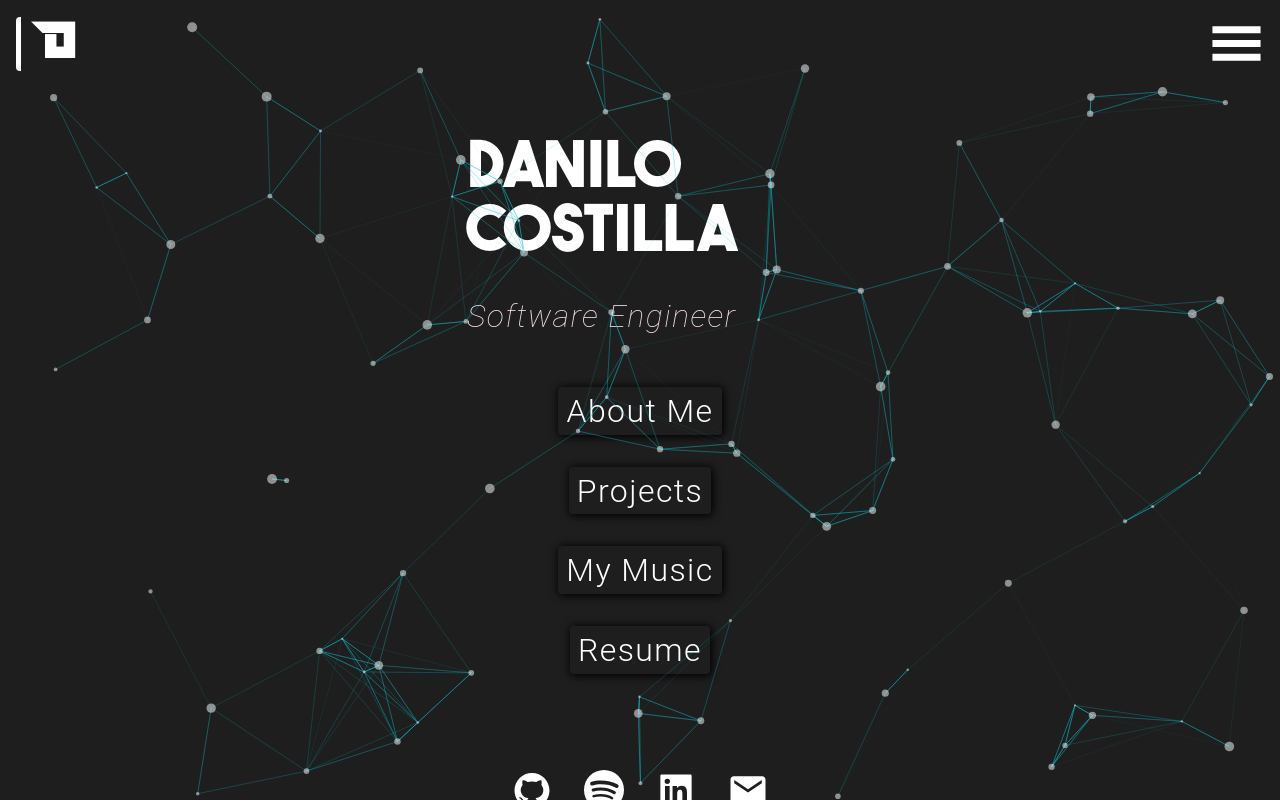
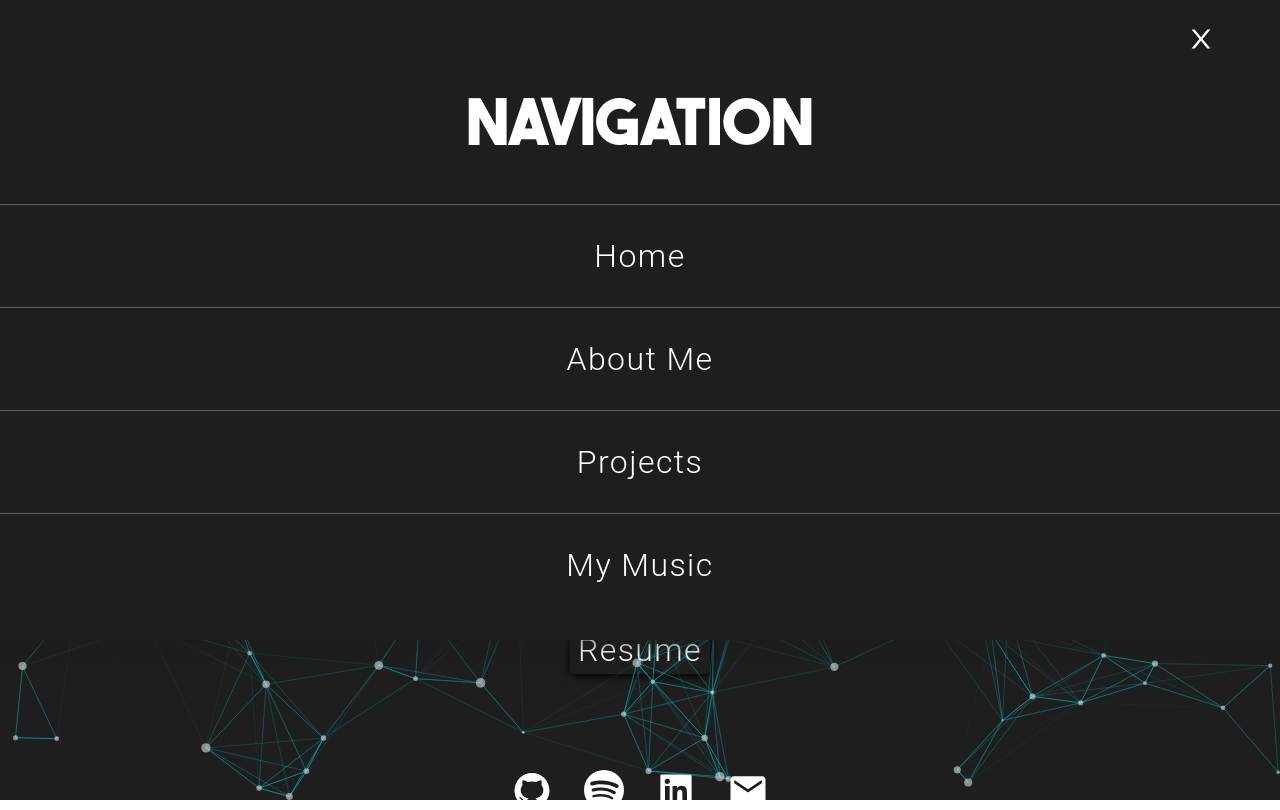
Before and after one commit to danilo-01/portfolio-3, a React (Create React App) app: page / in a window 1280 px wide. Built offline with nearby package versions, Linux system fonts and the light colour scheme.

Commit message:
added navbar

```diff
--- a/src/App.tsx
+++ b/src/App.tsx
@@ -1,11 +1,10 @@
-import React, { useCallback } from "react";
-import styled from "styled-components";
+import React from "react";
+
 import { Route, Routes } from "react-router-dom";
 import Home from "./pages/home";
-import { GiHamburgerMenu } from "react-icons/gi";
-import Particles from "react-tsparticles";
-import { loadFull } from "tsparticles";
-import { Engine } from "tsparticles-engine";
+
+import Layout from "./layout";
+
 const App = () => {
   return (
     <div className="App">
@@ -18,158 +17,4 @@ const App = () => {
   );
 };
 
-// Layout Section Start
-type layoutProps = { children?: React.ReactNode };
-
-const Layout = ({ children }: layoutProps) => {
-  const particlesInit = useCallback(async (engine: Engine) => {
-    console.log(engine);
-    // you can initiate the tsParticles instance (engine) here, adding custom shapes or presets
-    // this loads the tsparticles package bundle, it's the easiest method for getting everything ready
-    // starting from v2 you can add only the features you need reducing the bundle size
-    await loadFull(engine);
-  }, []);
-
-  const particlesLoaded = useCallback(async (container: any) => {
-    await console.log(container);
-  }, []);
-
-  return (
-    <LayoutWrapper>
-      <Particles
-        id="tsparticles"
-        init={particlesInit}
-        loaded={particlesLoaded}
-        options={{
-          fpsLimit: 120,
-          interactivity: {
-            events: {
-              onClick: {
-                enable: true,
-                mode: "push",
-              },
-              onHover: {
-                enable: true,
-                mode: "repulse",
-              },
-              resize: true,
-            },
-            modes: {
-              push: {
-                quantity: 4,
-              },
-              repulse: {
-                distance: 200,
-                duration: 0.4,
-              },
-            },
-          },
-
-          particles: {
-            color: {
-              value: "#ffffff",
-            },
-            links: {
-              color: "#10c5d5",
-              distance: 150,
-              enable: true,
-              opacity: 0.5,
-              width: 1,
-            },
-            collisions: {
-              enable: true,
-            },
-            move: {
-              enable: true,
-              outModes: {
-                default: "bounce",
-              },
-              random: false,
-              speed: 1,
-              straight: false,
-            },
-            number: {
-              density: {
-                enable: true,
-                area: 800,
-              },
-              value: 80,
-            },
-            opacity: {
-              value: 0.5,
-            },
-            shape: {
-              type: "circle",
-            },
-            size: {
-              value: { min: 1, max: 5 },
-            },
-          },
-          detectRetina: true,
-        }}
-      />
-      <Navbar />
-      {children}
-    </LayoutWrapper>
-  );
-};
-
-const LayoutWrapper = styled.div``;
-// Layout Section End
-
-// Navbar Start
-
-const Navbar = () => {
-  return (
-    <NavbarWrapper>
-      <NavbarLogoWrapper>
-        <h1>D</h1>
-      </NavbarLogoWrapper>
-
-      <NavbarMenuWrapper>
-        <GiHamburgerMenu size={55} color="white" />
-      </NavbarMenuWrapper>
-    </NavbarWrapper>
-  );
-};
-
-const NavbarWrapper = styled.div`
-  width: 100%;
-  position: fixed;
-  top: 0;
-  display: flex;
-  justify-content: space-between;
-  align-items: center;
-
-  padding: 1rem;
-`;
-
-const NavbarLogoWrapper = styled.div`
-  font-family: "Sheeping Dogs";
-  color: white;
-  font-size: 25px;
-  padding: 0;
-
-  h1 {
-    margin: 0;
-    padding-left: 1.5rem;
-
-    border-radius: 4px;
-
-    /* identical to box height */
-    border-left: 5px solid white;
-  }
-`;
-
-const NavbarMenuWrapper = styled.div`
-  display: flex;
-  align-items: center;
-  justify-content: center;
-  margin-right: 2rem;
-`;
-
-// Navbar End
-
-// Common
-
 export default App;
--- a/src/common_components/index.tsx
+++ b/src/common_components/index.tsx
@@ -3,8 +3,7 @@ import styled from "styled-components";
 export { default as PageWrapper } from "./page-wrapper";
 export { default as Card } from "./card";
 export { default as StyledButton } from "./styled-button";
-export { default as Navbar } from "./navbar";
-export { default as Layout } from "./layout";
+export { default as Navbar } from "./navbar_old";
 
 export const StyledH1 = styled.h1`
   font-family: "The Bold Font", sans-serif;
--- a/src/common_components/layout.tsx
+++ /dev/null
@@ -1,21 +0,0 @@
-import styled from "styled-components";
-import Navbar from "./navbar";
-
-type layouttype = {
-  children?: React.ReactNode;
-};
-
-function Layout({ children }: layouttype) {
-  return (
-    <LayoutWrapper>
-      <Navbar />
-      <main>{children}</main>
-    </LayoutWrapper>
-  );
-}
-
-export default Layout;
-
-const LayoutWrapper = styled.div`
-  padding-top: 5rem;
-`;
--- /dev/null
+++ b/src/layout.tsx
@@ -0,0 +1,104 @@
+import React, { useCallback } from "react";
+import Particles from "react-tsparticles";
+import styled from "styled-components";
+import { loadFull } from "tsparticles";
+import { Engine } from "tsparticles-engine";
+import Navbar from "./navbar";
+
+type layoutProps = { children?: React.ReactNode };
+
+const Layout = ({ children }: layoutProps) => {
+  const particlesInit = useCallback(async (engine: Engine) => {
+    console.log(engine);
+    // you can initiate the tsParticles instance (engine) here, adding custom shapes or presets
+    // this loads the tsparticles package bundle, it's the easiest method for getting everything ready
+    // starting from v2 you can add only the features you need reducing the bundle size
+    await loadFull(engine);
+  }, []);
+
+  const particlesLoaded = useCallback(async (container: any) => {
+    await console.log(container);
+  }, []);
+
+  return (
+    <LayoutWrapper>
+      <Particles
+        id="tsparticles"
+        init={particlesInit}
+        loaded={particlesLoaded}
+        options={{
+          fpsLimit: 120,
+          interactivity: {
+            events: {
+              // onClick: {
+              //   enable: true,
+              //   mode: "push",
+              // },
+              // onHover: {
+              //   enable: true,
+              //   mode: "repulse",
+              // },
+              resize: true,
+            },
+            modes: {
+              push: {
+                quantity: 4,
+              },
+              repulse: {
+                distance: 200,
+                duration: 0.4,
+              },
+            },
+          },
+
+          particles: {
+            color: {
+              value: "#ffffff",
+            },
+            links: {
+              color: "#10c5d5",
+              distance: 150,
+              enable: true,
+              opacity: 0.5,
+              width: 1,
+            },
+            collisions: {
+              enable: true,
+            },
+            move: {
+              enable: true,
+              outModes: {
+                default: "bounce",
+              },
+              random: false,
+              speed: 1,
+              straight: false,
+            },
+            number: {
+              density: {
+                enable: true,
+                area: 800,
+              },
+              value: 150,
+            },
+            opacity: {
+              value: 0.5,
+            },
+            shape: {
+              type: "circle",
+            },
+            size: {
+              value: { min: 1, max: 5 },
+            },
+          },
+          detectRetina: true,
+        }}
+      />
+      <Navbar />
+      {children}
+    </LayoutWrapper>
+  );
+};
+export default Layout;
+
+const LayoutWrapper = styled.div``;
--- /dev/null
+++ b/src/navbar.tsx
@@ -0,0 +1,140 @@
+import { useState } from "react";
+import { GiHamburgerMenu } from "react-icons/gi";
+import { AiOutlineClose } from "react-icons/ai";
+import styled from "styled-components";
+import { StyledH1 } from "./common_components";
+
+const Navbar = () => {
+  const [navbarOpen, setNavbarOpen] = useState<boolean>(true);
+  const handletoggleNavbar = () => {
+    setNavbarOpen((prevState) => !prevState);
+  };
+  return (
+    <NavbarWrapper>
+      <Navbardropdown
+        active={navbarOpen}
+        handletoggleNavbar={handletoggleNavbar}
+      />
+
+      <NavbarLogoWrapper>
+        <h1>D</h1>
+      </NavbarLogoWrapper>
+      <NavbarMenuWrapper onClick={handletoggleNavbar}>
+        <GiHamburgerMenu size={55} color="white" />
+      </NavbarMenuWrapper>
+    </NavbarWrapper>
+  );
+};
+
+export default Navbar;
+
+type navbardropdownType = {
+  active: boolean;
+  handletoggleNavbar?: any;
+};
+
+const Navbardropdown = ({ active, handletoggleNavbar }: navbardropdownType) => {
+  return (
+    <NavbarDropdownWrapper onClick={handletoggleNavbar} active={active}>
+      <NavbarDropdownCloseWrapper>
+        <AiOutlineClose size={30} color="white" />
+      </NavbarDropdownCloseWrapper>
+      <StyledH1>NAVIGATION</StyledH1>
+      <NavbarDropdownMenu>
+        <MenuDivider />
+        <MenuText>Home</MenuText>
+        <MenuDivider />
+        <MenuText>About Me</MenuText>
+        <MenuDivider />
+        <MenuText>Projects</MenuText>
+        <MenuDivider />
+        <MenuText>My Music</MenuText>
+      </NavbarDropdownMenu>
+    </NavbarDropdownWrapper>
+  );
+};
+
+const NavbarWrapper = styled.div`
+  width: 100%;
+  position: fixed;
+  top: 0;
+  display: flex;
+  justify-content: space-between;
+  align-items: center;
+
+  padding: 1rem;
+`;
+
+const NavbarDropdownWrapper = styled.div<navbardropdownType>`
+  position: fixed;
+  display: flex;
+
+  align-items: center;
+  flex-direction: column;
+  background-color: #1e1e1e;
+  height: 80%;
+  width: 100%;
+  top: 0;
+  left: 0;
+  transform: translateY(${({ active }) => (active ? "0" : "-110%")});
+  transition: transform 0.3s ease-in-out;
+  box-shadow: 0px 3px 9px 7px #1e1e1e5b;
+`;
+
+const MenuDivider = styled.div`
+  width: 100%;
+  height: 1px;
+  background-color: #5f5f5f;
+`;
+
+const MenuText = styled.h3`
+  font-family: "Roboto";
+  font-style: normal;
+  font-weight: 300;
+  font-size: 32px;
+  line-height: 38px;
+  /* identical to box height */
+
+  text-align: center;
+  letter-spacing: 0.045em;
+
+  color: #ffffff;
+`;
+
+const NavbarDropdownCloseWrapper = styled.div`
+  width: 90%;
+
+  display: flex;
+  justify-content: flex-end;
+  align-items: center;
+
+  margin-top: 1.5rem;
+`;
+
+const NavbarDropdownMenu = styled.div`
+  width: 100%;
+`;
+
+const NavbarLogoWrapper = styled.div`
+  font-family: "Sheeping Dogs";
+  color: white;
+  font-size: 25px;
+  padding: 0;
+
+  h1 {
+    margin: 0;
+    padding-left: 1.5rem;
+
+    border-radius: 4px;
+
+    /* identical to box height */
+    border-left: 5px solid white;
+  }
+`;
+
+const NavbarMenuWrapper = styled.div`
+  display: flex;
+  align-items: center;
+  justify-content: center;
+  margin-right: 2rem;
+`;
--- a/src/pages/home.tsx
+++ b/src/pages/home.tsx
@@ -4,6 +4,7 @@ import { IoMdMail } from "react-icons/io";
 import styled from "styled-components";
 import { primaryColor } from "../styles";
 import { StyledH1 } from "../common_components";
+import { navigateExternal } from "../helpers/functions";
 
 const Home = () => {
   const iconSize = 40;
@@ -41,7 +42,11 @@ const Home = () => {
       <HomepageBottomLinks>
         {bottomLinkIcons.map((icon) => {
           return (
-            <HomepageBottomLinkWrapper>{icon.icon}</HomepageBottomLinkWrapper>
+            <HomepageBottomLinkWrapper
+              onClick={() => navigateExternal(icon.url)}
+            >
+              {icon.icon}
+            </HomepageBottomLinkWrapper>
           );
         })}
       </HomepageBottomLinks>
```
Also changed, not shown: src/common_components/navbar_old.tsx (renamed from src/common_components/navbar.tsx).
